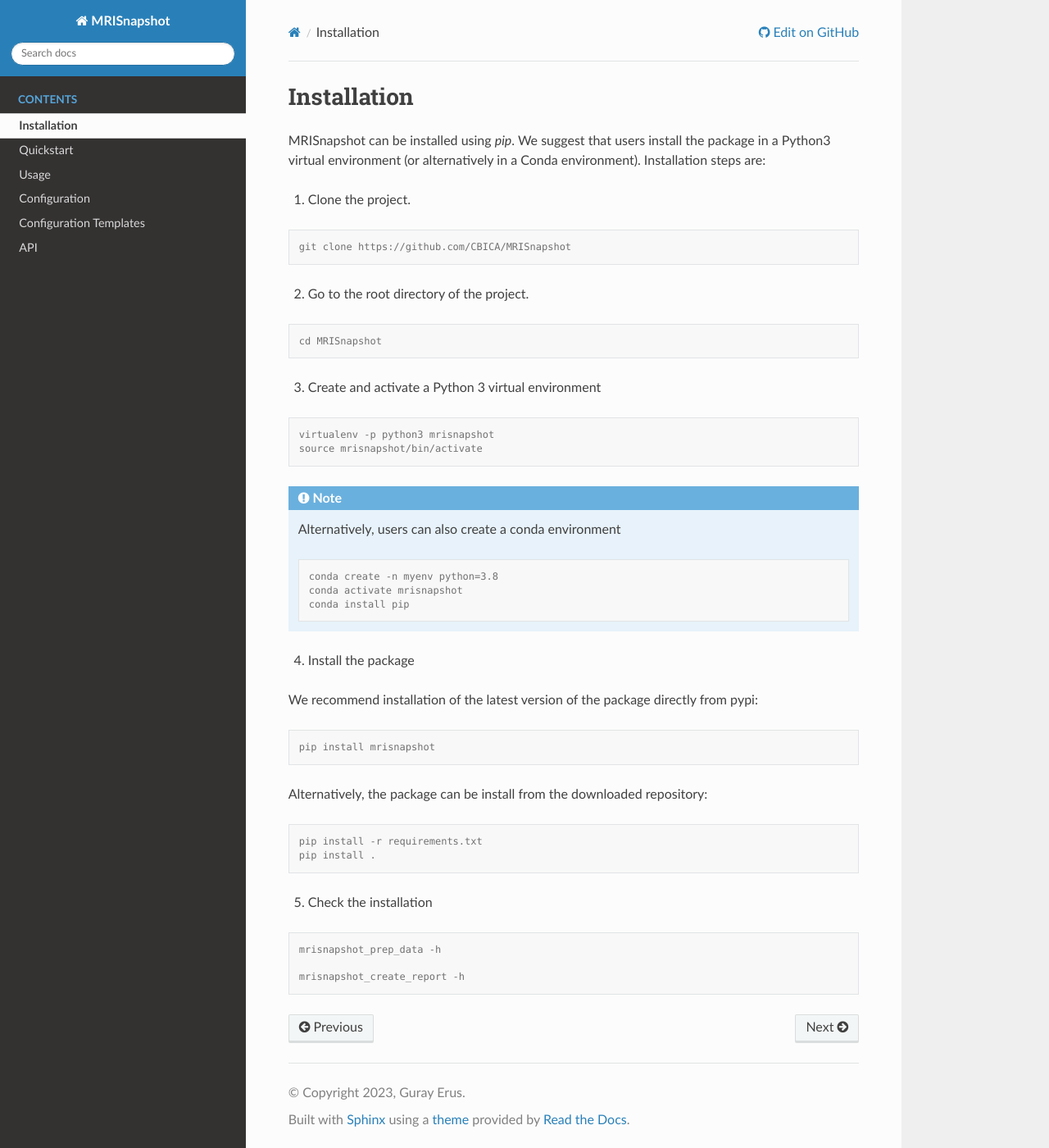
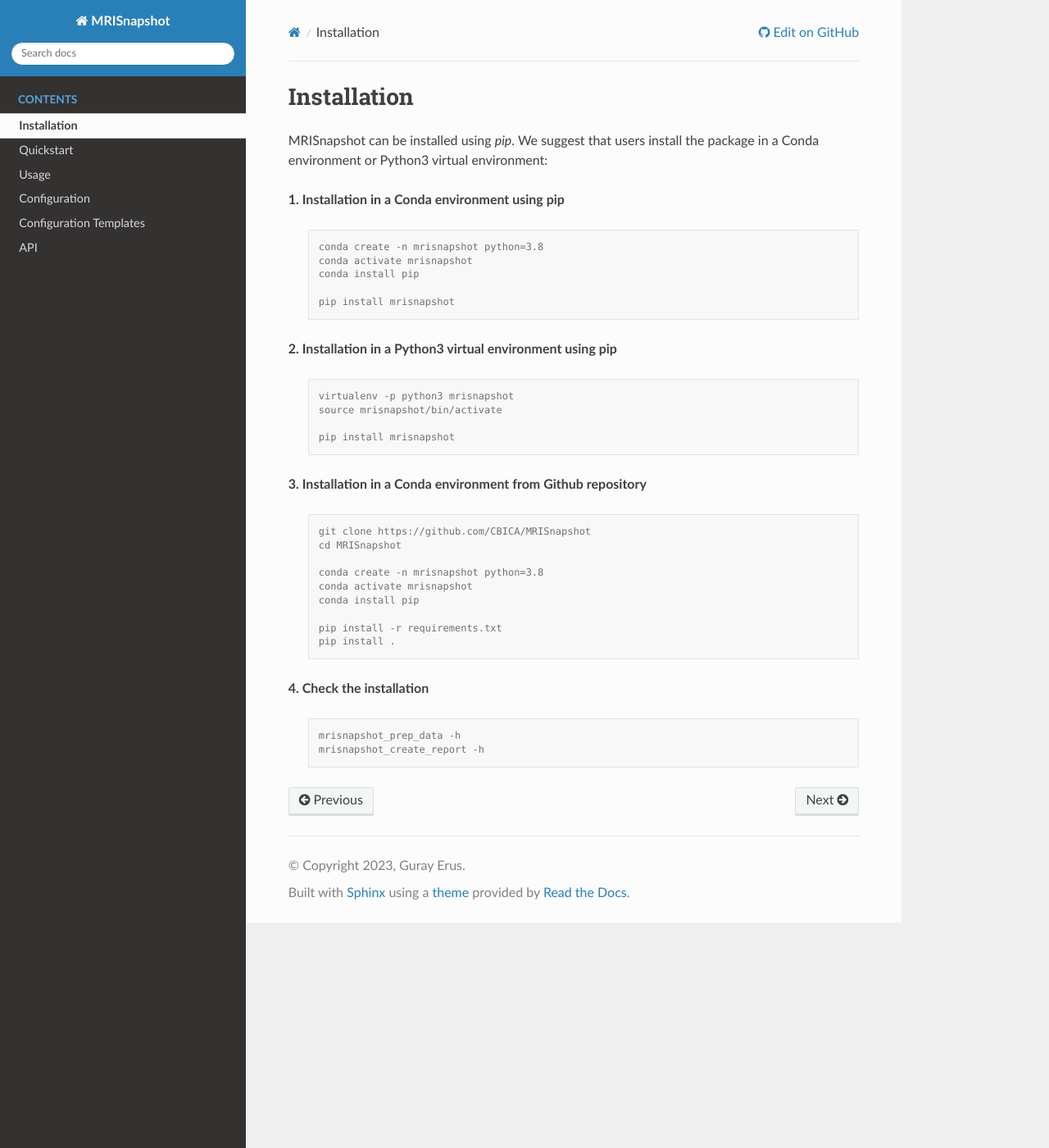
Before and after one commit to CBICA/MRISnapshot, a Sphinx documentation site: the page built from docs/source/installation.rst, in a window 1280 px wide and 1400 px high. Shown: the whole window at 82% size. Built offline with Sphinx 7.4.7 and the Read the Docs theme 2.0.0, drawn with Linux system fonts in a browser that asks for light colours.

Commit message:
Update installation.rst

```diff
--- a/docs/source/installation.rst
+++ b/docs/source/installation.rst
@@ -2,61 +2,47 @@
 Installation
 ************
 
-MRISnapshot can be installed using `pip`. We suggest that users install the package in a Python3 virtual environment (or alternatively in a Conda environment). Installation steps are:
+MRISnapshot can be installed using `pip`. We suggest that users install the package in a Conda environment or Python3 virtual environment:
+
+**1. Installation in a Conda environment using pip**
+
+    .. code-block:: console
+
+        conda create -n mrisnapshot python=3.8
+        conda activate mrisnapshot
+        conda install pip
+
+        pip install mrisnapshot
+
+**2. Installation in a Python3 virtual environment using pip**
+
+    .. code-block:: console
+
+        virtualenv -p python3 mrisnapshot
+        source mrisnapshot/bin/activate
+
+        pip install mrisnapshot
 
 
 
-
-1. Clone the project.
-
-.. code-block:: console
-
-    git clone https://github.com/CBICA/MRISnapshot
-
-2. Go to the root directory of the project.
-
-.. code-block:: console
-
-    cd MRISnapshot
-
-
-3. Create and activate a Python 3 virtual environment
-
-.. code-block:: console
-
-    virtualenv -p python3 mrisnapshot
-    source mrisnapshot/bin/activate
-
-.. note::
-    Alternatively, users can also create a conda environment
+**3. Installation in a Conda environment from Github repository**
 
     .. code-block:: console
 
-        conda create -n myenv python=3.8
+        git clone https://github.com/CBICA/MRISnapshot
+        cd MRISnapshot
+
+        conda create -n mrisnapshot python=3.8
         conda activate mrisnapshot
         conda install pip
 
-4. Install the package
-
-We recommend installation of the latest version of the package directly from pypi:
-
-.. code-block:: console
-
-    pip install mrisnapshot
+        pip install -r requirements.txt
+        pip install .
 
 
-Alternatively, the package can be install from the downloaded repository:
+**4. Check the installation**
 
-.. code-block:: console
+    .. code-block:: console
 
-    pip install -r requirements.txt
-    pip install .
-
-
-5. Check the installation
-
-.. code-block:: console
-
-    mrisnapshot_prep_data -h
-
-    mrisnapshot_create_report -h
+        mrisnapshot_prep_data -h
+        mrisnapshot_create_report -h
```
